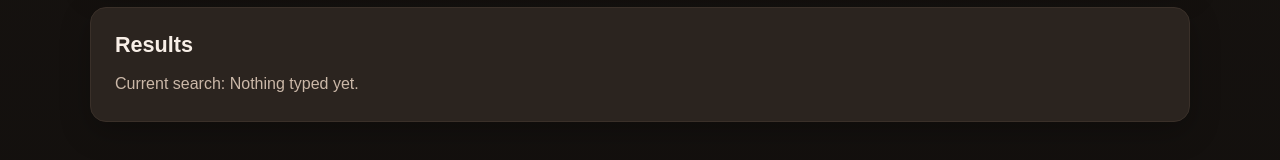
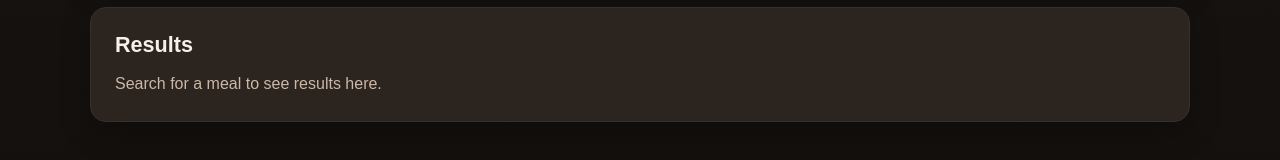
Before and after one commit to jprobussr/react-food-finder, a React (Vite) app: page / in a window 1280 px wide. Shown: the part 438-598 px from the top of the page. Built offline with nearby package versions, Linux system fonts and the light colour scheme.

Commit message:
feat: handle meal search form submission

```diff
--- a/src/App.jsx
+++ b/src/App.jsx
@@ -2,6 +2,12 @@ import { useState } from 'react';
 
 const App = () => {
   const [searchTerm, setSearchTerm] = useState('');
+  const [submitedSearch, setSubmittedSearch] = useState('');
+
+  const handleSearchSubmit = (event) => {
+    event.preventDefault();
+    setSubmittedSearch(searchTerm.trim());
+  };
 
   return (
     <div className="app-shell">
@@ -27,7 +33,7 @@ const App = () => {
               </p>
             </div>
 
-            <form className="search-form">
+            <form className="search-form" onSubmit={handleSearchSubmit}>
               <label htmlFor="meal-search" className="sr-only">
                 Search for a meal
               </label>
@@ -50,7 +56,9 @@ const App = () => {
           <section className="results-section">
             <h2 className="section-title">Results</h2>
             <p className="section-text">
-              Current search: {searchTerm || 'Nothing typed yet.'}
+              {submitedSearch
+                ? `You searched for: ${submitedSearch}`
+                : 'Search for a meal to see results here.'}
             </p>
           </section>
         </div>
```
